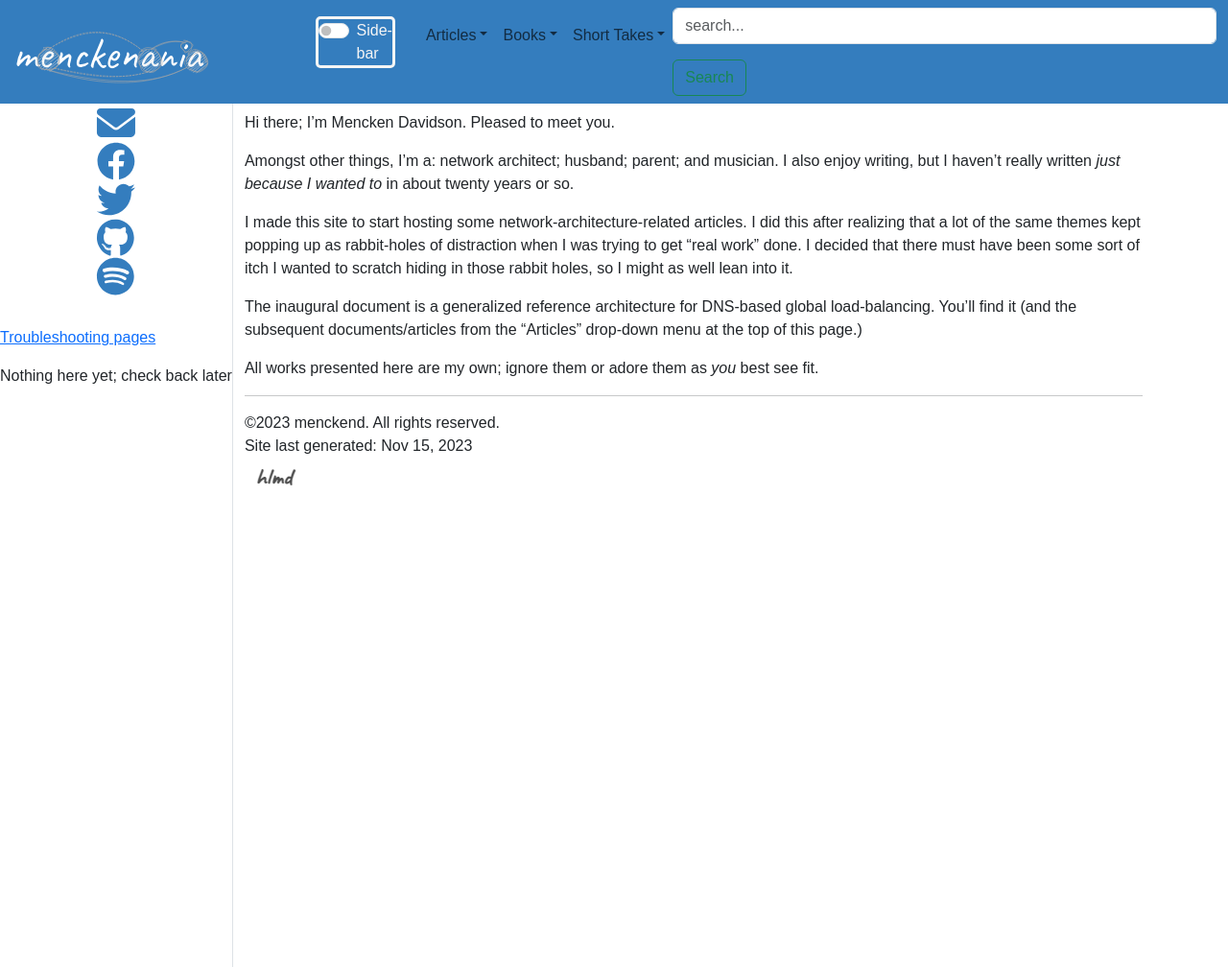
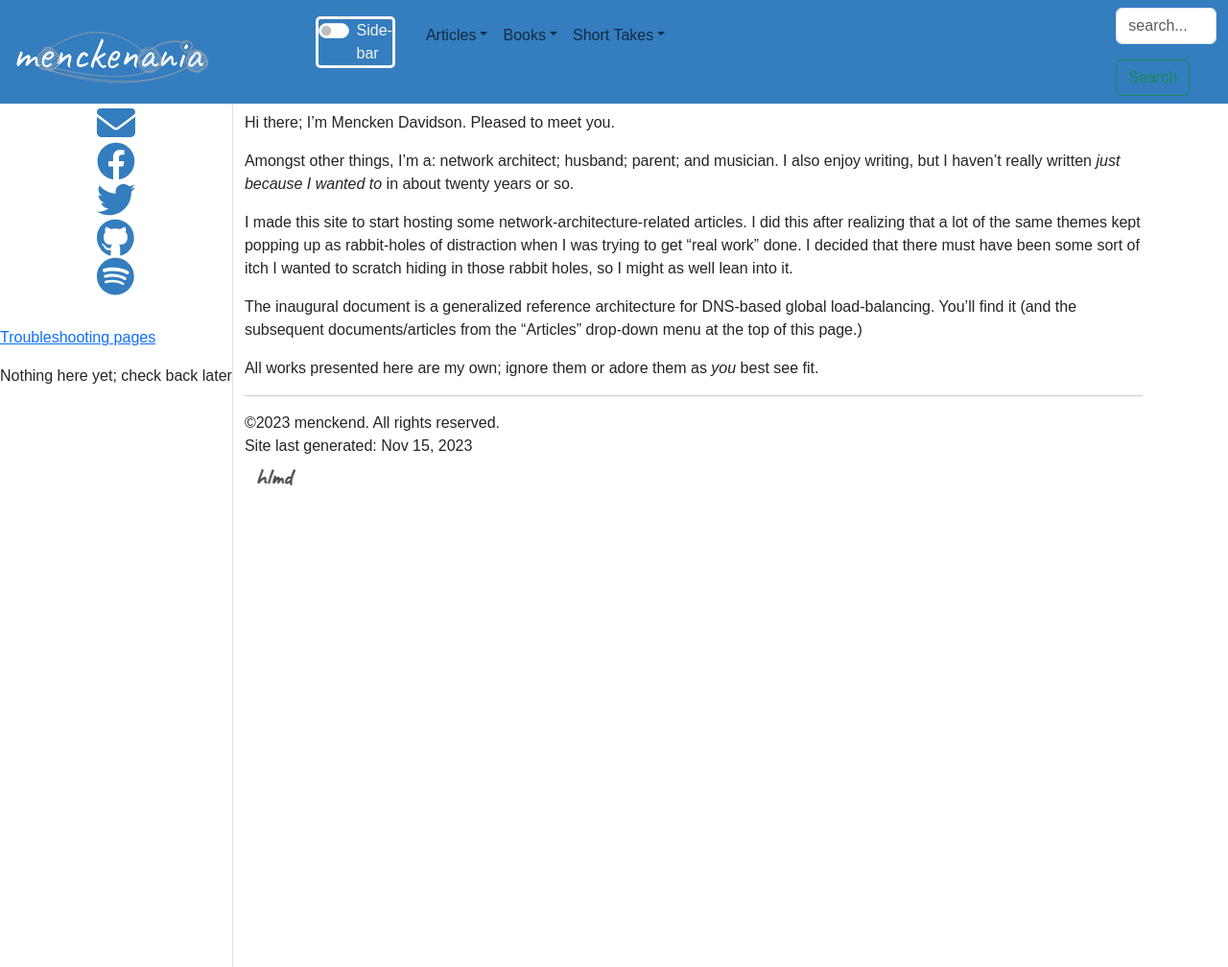
Before and after one commit to menckend/alpha, a Jekyll site: the page built from index.md, in a window 1280 px wide. Shown: the whole page at 96% size. Built offline with Jekyll 4.4.1, drawn with Linux system fonts in a browser that asks for light colours; nearby versions of some CDN libraries; some web fonts are replaced; comment, search, counter and statistics services are not loaded.

Commit message:
Update topnav.html

```diff
--- a/_includes/topnav.html
+++ b/_includes/topnav.html
@@ -58,7 +58,7 @@
             </div>
 
 
-            <div class="col justify-content-right">
+            <div class="col-1 justify-content-right ">
                 <form>
                 <input id="search-input" class="form-control me-2" type="search" placeholder="{{site.data.strings.search_placeholder_text}}" aria-label="Search">
                 <ul id="results-container"></ul>
```
